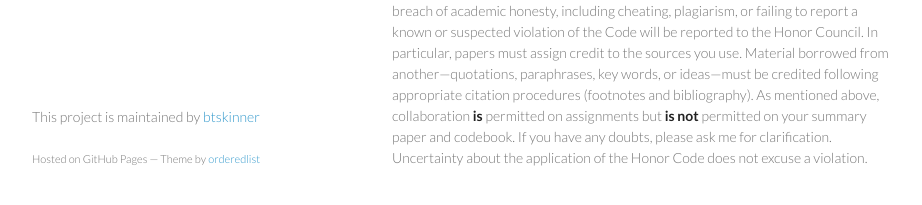
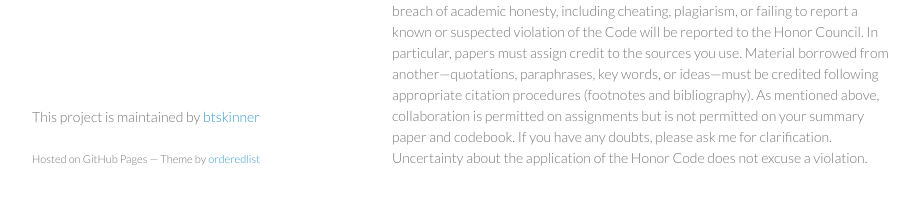
Before and after one commit to btskinner/lpo9951, a Jekyll site: the page built from syllabus/index.md, in a window 1280 px wide and 900 px high, scrolled down 984 px. Shown: the part 662-867 px from the top of the window, without its empty margins (178-1100 px from the left). Built offline with Jekyll 4.4.1, drawn with Linux system fonts in a browser that asks for light colours; some of the changed text lies outside the part shown.

Commit message:
formatting

```diff
--- a/syllabus/index.md
+++ b/syllabus/index.md
@@ -92,8 +92,8 @@ Code will be reported to the Honor Council. In particular, papers must
 assign credit to the sources you use. Material borrowed from
 another---quotations, paraphrases, key words, or ideas---must be
 credited following appropriate citation procedures (footnotes and
-bibliography). As mentioned above, collaboration **is** permitted
-on assignments but **is not** permitted on your summary paper and
+bibliography). As mentioned above, collaboration is permitted
+on assignments but is not permitted on your summary paper and
 codebook. If you have any doubts, please ask me for
 clarification. Uncertainty about the application of the Honor Code
 does not excuse a violation.
```
